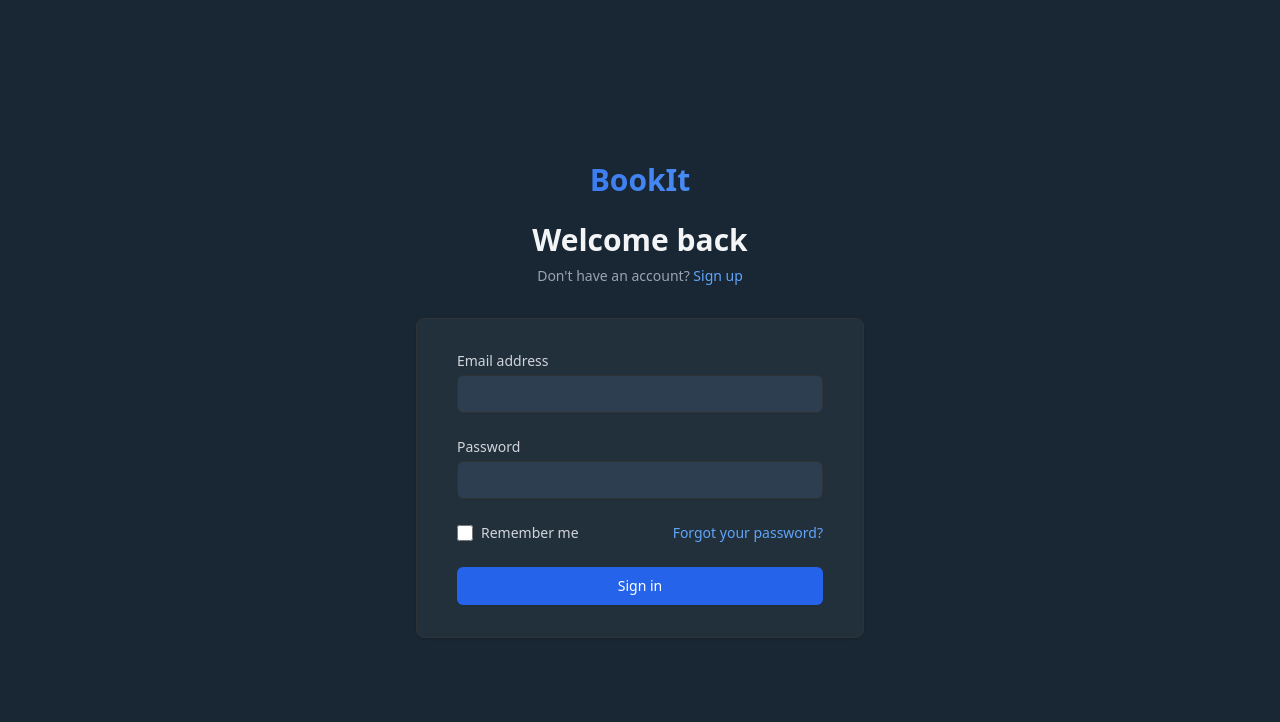
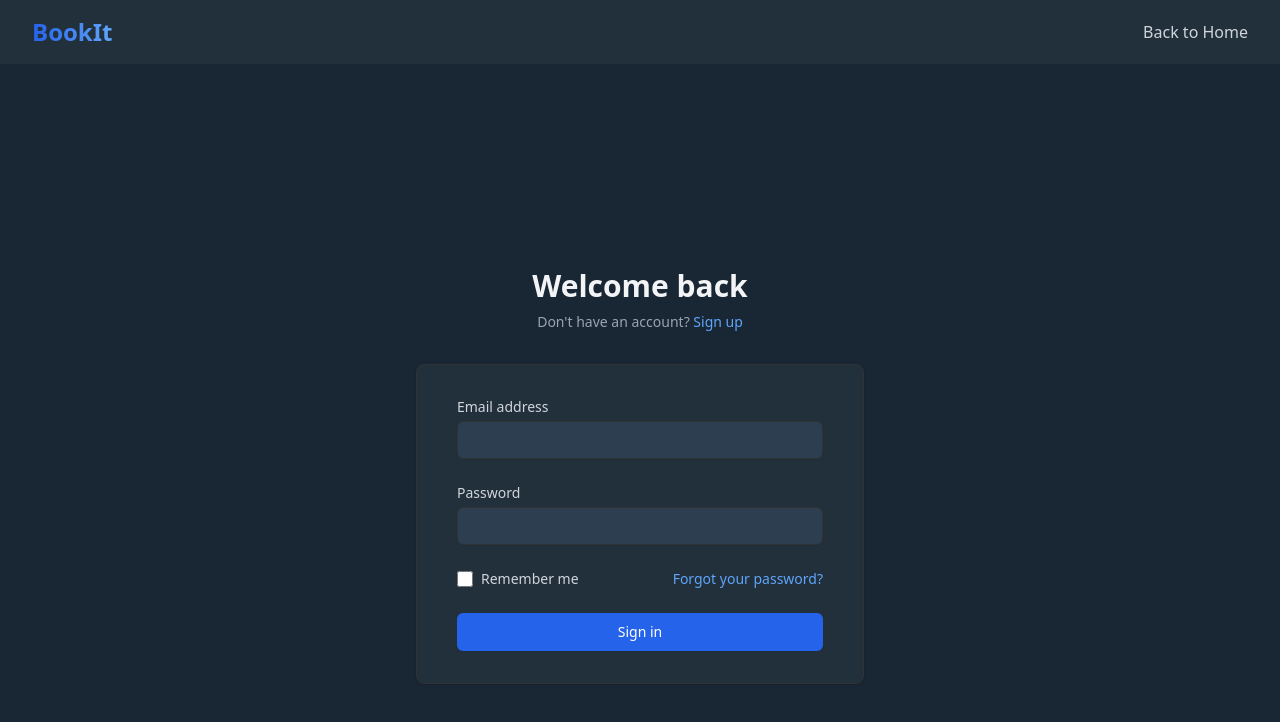
Before and after one commit to noturnachs/DORM-BOOKINGfinal, a React (Create React App) app: page /login in a window 1280 px wide. Shown: the top 722 px of the page. Built offline with nearby package versions, Linux system fonts and the light colour scheme.

Commit message:
Added back to landingpage

```diff
--- a/src/pages/Login.jsx
+++ b/src/pages/Login.jsx
@@ -60,13 +60,29 @@ const Login = () => {
   };
 
   return (
+    <div className="min-h-screen bg-[#192734] flex flex-col">
+      {/* Navigation */}
+      <nav className="bg-[#22303C] shadow-md">
+        <div className="max-w-7xl mx-auto px-4 sm:px-6 lg:px-8">
+          <div className="flex justify-between h-16 items-center">
+            <Link
+              to="/"
+              className="text-xl sm:text-2xl font-bold bg-gradient-to-r from-blue-600 to-blue-400 bg-clip-text text-transparent"
+            >
+              BookIt
+            </Link>
+            <Link
+              to="/"
+              className="text-gray-300 hover:text-white transition-colors"
+            >
+              Back to Home
+            </Link>
+          </div>
+        </div>
+      </nav>
       <div className="min-h-screen bg-[#192734] flex flex-col justify-center py-12 sm:px-6 lg:px-8">
         <div className="sm:mx-auto sm:w-full sm:max-w-md">
-        <div className="text-center">
-          <h1 className="text-3xl font-bold bg-gradient-to-r from-blue-600 to-blue-400 bg-clip-text text-transparent">
-            BookIt
-          </h1>
-        </div>
+          <div className="text-center"></div>
           <h2 className="mt-6 text-center text-3xl font-bold text-gray-100">
             Welcome back
           </h2>
@@ -186,6 +202,7 @@ const Login = () => {
           </div>
         </div>
       </div>
+    </div>
   );
 };
 export default Login;
--- a/src/pages/SignUp.jsx
+++ b/src/pages/SignUp.jsx
@@ -185,6 +185,25 @@ const SignUp = () => {
   }
 
   return (
+    <div className="min-h-screen bg-[#192734] flex flex-col">
+      <nav className="bg-[#22303C] shadow-md">
+        <div className="max-w-7xl mx-auto px-4 sm:px-6 lg:px-8">
+          <div className="flex justify-between h-16 items-center">
+            <Link
+              to="/"
+              className="text-xl sm:text-2xl font-bold bg-gradient-to-r from-blue-600 to-blue-400 bg-clip-text text-transparent"
+            >
+              BookIt
+            </Link>
+            <Link
+              to="/"
+              className="text-gray-300 hover:text-white transition-colors"
+            >
+              Back to Home
+            </Link>
+          </div>
+        </div>
+      </nav>
       <div className="min-h-screen bg-[#192734] flex flex-col justify-center py-12 sm:px-6 lg:px-8">
         <div className="sm:mx-auto sm:w-full sm:max-w-md">
           <div className="text-center"></div>
@@ -306,7 +325,10 @@ const SignUp = () => {
                   required
                   className="mt-1 block w-full bg-[#2C3E50] border border-[#2F3336] rounded-md shadow-sm py-2 px-3 text-gray-100 focus:outline-none focus:ring-2 focus:ring-blue-500 focus:border-transparent sm:text-sm transition-colors"
                   onChange={(e) =>
-                  setFormData({ ...formData, confirmPassword: e.target.value })
+                    setFormData({
+                      ...formData,
+                      confirmPassword: e.target.value,
+                    })
                   }
                 />
               </div>
@@ -333,6 +355,7 @@ const SignUp = () => {
           </div>
         </div>
       </div>
+    </div>
   );
 };
 
```
Lines whose indentation alone changed are shown as unchanged.
